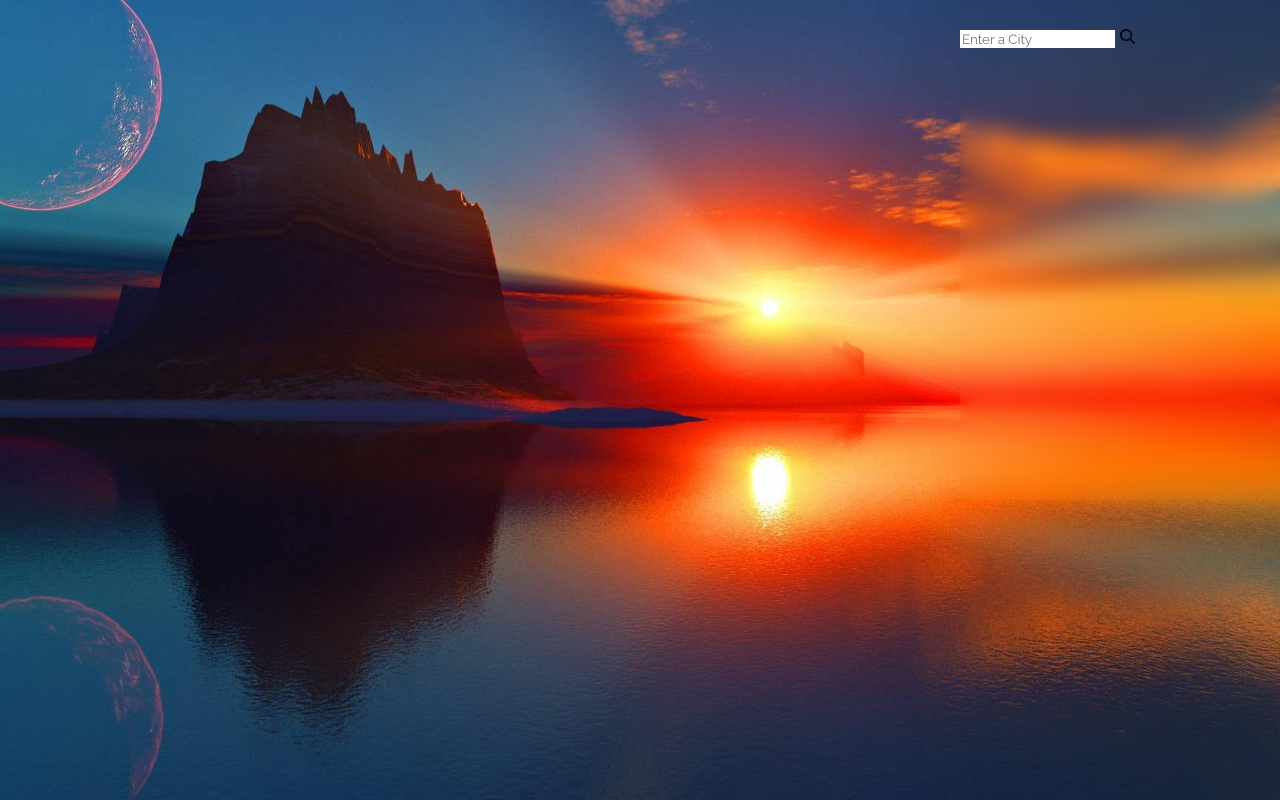
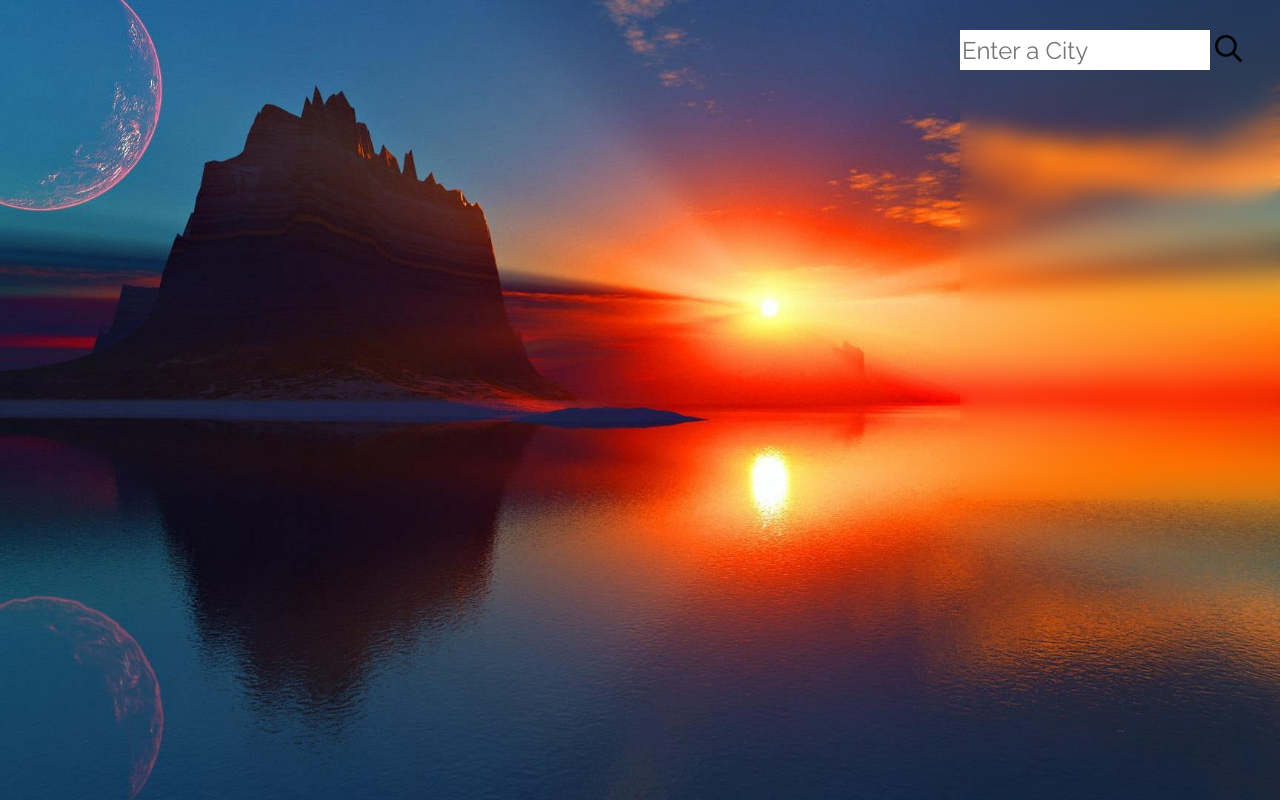
Before and after one commit to Lulay27/Weather-App, a React (Create React App) app in the folder weather-app/: page / in a window 1280 px wide. Built offline with nearby package versions, Linux system fonts and the light colour scheme.

Commit message:
added sidepanelhistory which will show history of city searches within an array state

```diff
--- a/weather-app/src/components/MainPage.js
+++ b/weather-app/src/components/MainPage.js
@@ -3,6 +3,7 @@ import SidePanelData from './SidePanelData';
 import styles from './componentStyles.module.css';
 import search from '../public/search.png';
 import WeatherDisplay from './WeatherDisplay';
+import SidePanelHistory from './SidePanelHistory';
 
 export class MainPage extends Component {
   constructor(props) {
@@ -12,14 +13,15 @@ export class MainPage extends Component {
       input: '',
       search: '',
       isSubmitting: false,
-      imgSrc: '',
       city: '',
+      cityArr: [],
       weather: {
         temp: '',
         feel: '',
         hum: '',
         desc: '',
         country: '',
+        icon: '',
       },
     };
   }
@@ -36,6 +38,7 @@ export class MainPage extends Component {
       this.setState({
         search: this.state.input,
         isSubmitting: true,
+        cityArr: this.state.cityArr.concat([this.state.input]),
       });
 
       const cordsRes = await (
@@ -59,6 +62,7 @@ export class MainPage extends Component {
           hum: weatherRes.main.humidity,
           desc: weatherRes.weather[0].description,
           country: cordsRes[0].country,
+          icon: weatherRes.weather[0].icon,
         },
       });
 
@@ -73,7 +77,7 @@ export class MainPage extends Component {
     return (
       <>
         <div className={styles.main}>
-          <div className={styles.sidePannel}>
+          <div className={styles.sidePanel}>
             <form onSubmit={this.state.input !== '' ? this.handleSubmit : null}>
               <div className={styles.inputContainer}>
                 <input
@@ -96,6 +100,10 @@ export class MainPage extends Component {
               search={this.state.search}
               weather={this.state.weather}
             />
+            <SidePanelHistory
+              isSubmitting={this.state.isSubmitting}
+              cityArr={this.state.cityArr}
+            />
           </div>
           <div className={styles.weatherData}>
             <WeatherDisplay
--- /dev/null
+++ b/weather-app/src/components/SidePanelHistory.js
@@ -0,0 +1,18 @@
+import React, { Component } from 'react';
+
+export default class SidePanelHistory extends Component {
+  constructor(props) {
+    super(props);
+  }
+  render() {
+    return (
+      <div>
+        {this.props.isSubmitting
+          ? this.props.cityArr.map((city) => {
+              return <h1>{city}</h1>;
+            })
+          : ''}
+      </div>
+    );
+  }
+}
--- a/weather-app/src/components/WeatherDisplay.js
+++ b/weather-app/src/components/WeatherDisplay.js
@@ -5,6 +5,8 @@ import sun from '../public/sun.png';
 export default class SidePanelData extends Component {
   render() {
     const tempz = Math.round(this.props.weather.temp) + '°';
+    const iconId = this.props.weather.icon;
+    const iconURL = `http://openweathermap.org/img/wn/${iconId}@2x.png`;
 
     return (
       <>
@@ -17,20 +19,7 @@ export default class SidePanelData extends Component {
               {this.props.search}
             </li>
             <li className={` ${styles.forcast}`}>
-              {this.props.weather.desc === 'clouds' ? (
-                <div>Cloud Img</div>
-              ) : this.props.weather.desc === 'sunny' ? (
-                <div>Sunny Img</div>
-              ) : this.props.weather.desc === 'scattered clouds' ? (
-                <div>Scat Clouds Img</div>
-              ) : this.props.weather.desc === 'overcast clouds' ? (
-                <div>Over Clouds Img</div>
-              ) : this.props.weather.desc === 'clear sky' ? (
-                <div>Clear Sky Img</div>
-              ) : (
-                ''
-              )}
-              <img src={sun} width="80px" alt="forcast-img"></img>
+              <img src={iconURL} width="80px" alt="forcast-img"></img>
               <div>{this.props.weather.desc}</div>
             </li>
           </div>
--- a/weather-app/src/components/componentStyles.module.css
+++ b/weather-app/src/components/componentStyles.module.css
@@ -6,8 +6,7 @@
     min-height: 500px;
 }
 
-body{
-}
+
 
 .flexcenter {
     display: flex;
@@ -20,7 +19,7 @@ body{
 }
 
 .city {
-    font-size: 100px;
+    font-size: 10vw;
 }
 
 .forcast {
@@ -31,12 +30,13 @@ body{
     font-size: 30px;
 }
 
-.sidePannel {
+.sidePanel {
     height: auto;
     order: 1;
-    width: 100%;
+    /* width: 100%; */
     display: flex;
     flex-direction: column;
+    align-items: center;
     backdrop-filter: blur(10px);
     border-radius: 5px;
     /* align-items: center; */
@@ -50,24 +50,28 @@ body{
 
 }
 
-.searchbar-container {
-
-}
-
 .inputContainer {
-    /* display: flex;
-    justify-content: center;
-    align-items: center; */
+    display: grid;
+    grid-template-columns: 2fr 1fr;
 }
 
 .formInput {
     border: none;
     margin-top: 30px;
     margin-right: 5px;
+    min-width: 250px;
+    min-height: 40px;
+}
+
+input[type="text"]
+{
+    font-size:24px;
 }
 
 .searchBtn {
-    width: 15px;
+    margin-top: 35px;
+    margin-right: 5px;
+    width: 2em;
 }
 
 .sidePanelContainer {
@@ -83,3 +87,9 @@ body{
 li {
     list-style: none;
 }
+
+@media screen and (max-width: 1150px) {
+    .sidePanel{
+        display: none;
+    }
+}
```
